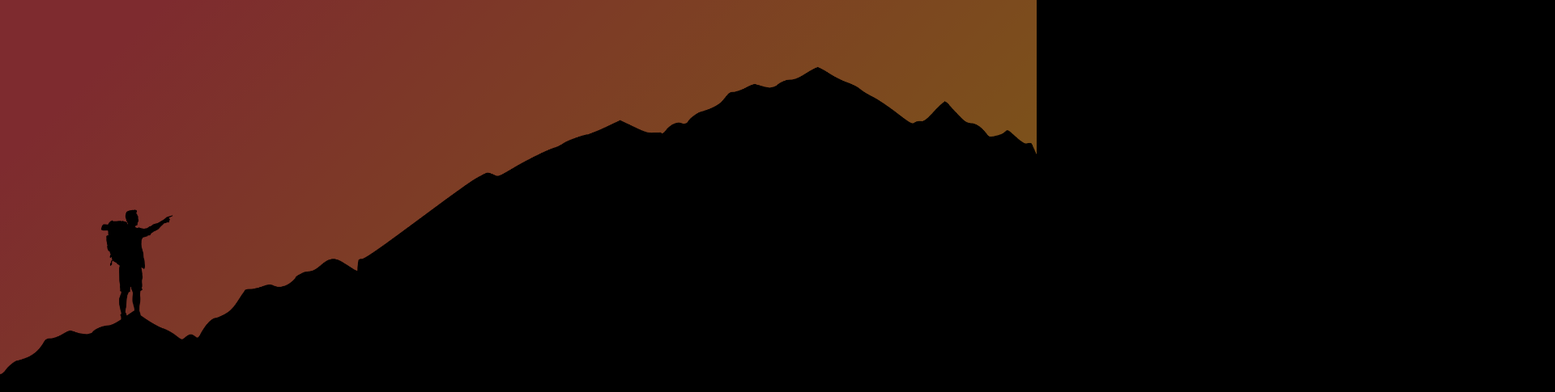
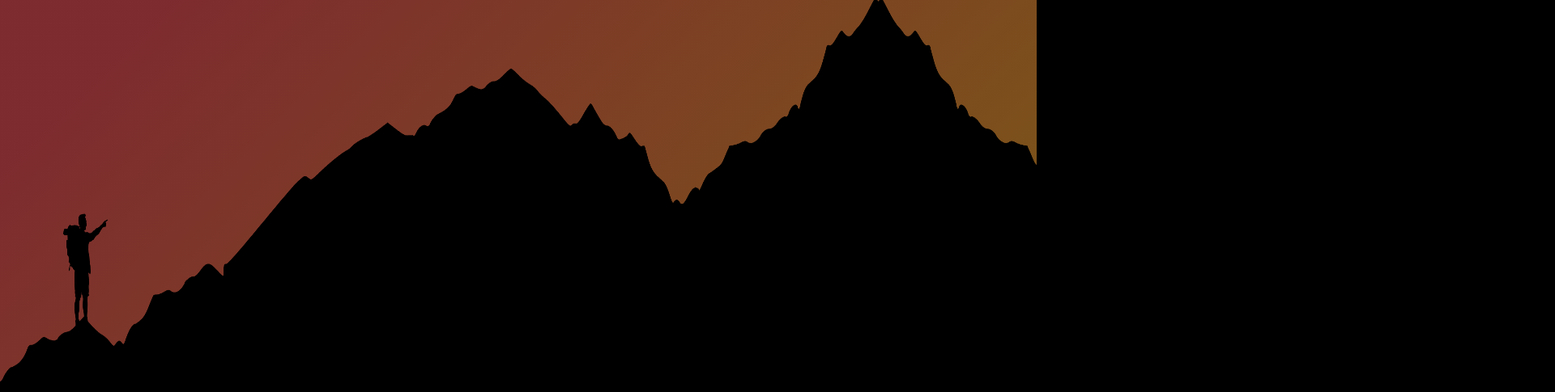
Before and after one commit to patrick-maurer/website, a website: page index.html in a window 1280 px wide. Shown: the part 331-816 px from the top of the page at 81% size, 1920 px wide, since content can reach past the window. Drawn offline with Linux system fonts and the light colour scheme.

Commit message:
Revert stretched index header

```diff
--- a/style.css
+++ b/style.css
@@ -164,11 +164,10 @@ body {
     .headerIndex {
       height: fit-content; } }
   .headerIndex__outline {
-    width: 160vw;
+    width: 100vw;
+    height: 30rem;
     position: relative;
-    left: 30%;
-    bottom: 0;
-    overflow: hidden; }
+    bottom: 0; }
 
 .headerProjects {
   height: fit-content;
```
